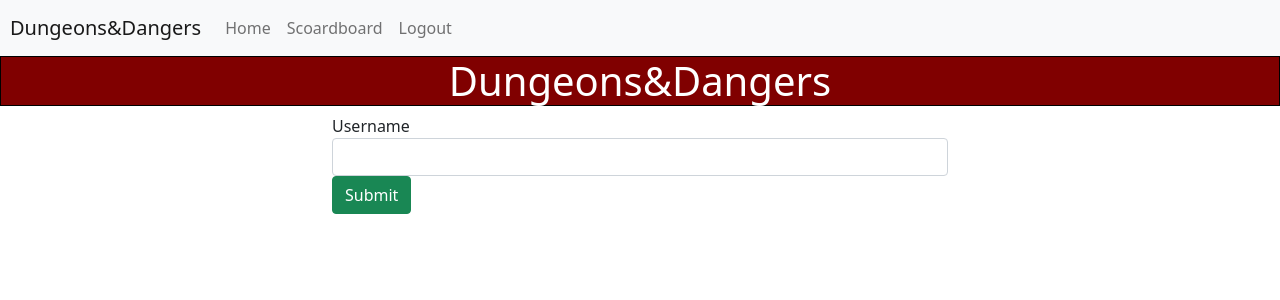
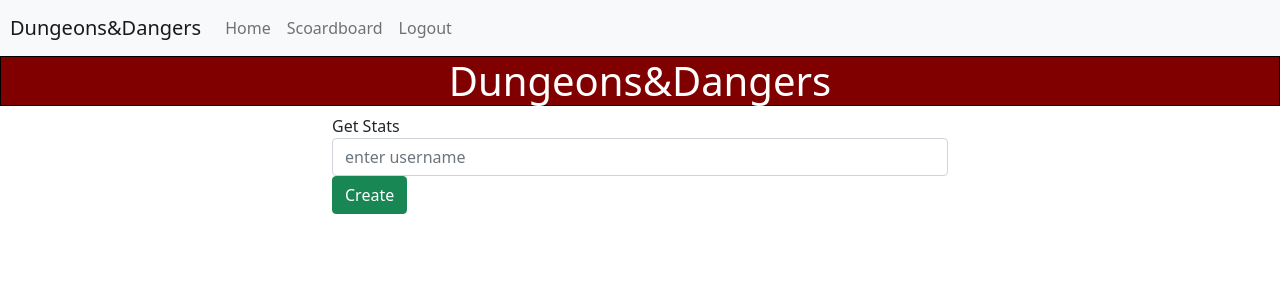
Before and after one commit to 211206NET/Team-Beholder-P2-Front, an Angular app in the folder AngularDD/DDAng/: page /home in a window 1280 px wide. Shown: the top 300 px of the page. Built offline with nearby package versions, Linux system fonts and the light colour scheme.

Commit message:
added ngform

```diff
--- /dev/null
+++ b/AngularDD/DDAng/src/app/Models/userGameInfo.ts
@@ -0,0 +1,4 @@
+export type userGameInfo = {
+
+
+}
--- a/AngularDD/DDAng/src/app/Services/dd-api.service.ts
+++ b/AngularDD/DDAng/src/app/Services/dd-api.service.ts
@@ -13,4 +13,12 @@ export class DdApiService {
   {
     return firstValueFrom(this.http.get<Scoreboard[]>("http://ddrwebapi-prod.us-west-2.elasticbeanstalk.com/api/scoreboard"))
   }
+
+  getUserByUsername(id : string) :Promise<any>
+  {
+    console.log(id);
+    return firstValueFrom(this.http.get<any>(`http://ddrwebapi-prod.us-west-2.elasticbeanstalk.com/api/scoreboard/${id}`))
+  }
+
+
 }
--- a/AngularDD/DDAng/src/app/home-page/home-page.component.css
+++ b/AngularDD/DDAng/src/app/home-page/home-page.component.css
@@ -6,3 +6,7 @@ h1
     border: 1px solid black;
 
 }
+
+.search{
+    text-align: center;
+}
--- a/AngularDD/DDAng/src/app/home-page/home-page.component.html
+++ b/AngularDD/DDAng/src/app/home-page/home-page.component.html
@@ -4,12 +4,11 @@
 <div class="container col-md-6">
     <form (ngSubmit)="proccessForm(userForm)" #userForm="ngForm">
         <div class="form-group">
-            <label for="username">Username</label>
-            <input class="form-control" type="text" id="username" name="username">
+            <label for="username">Get Stats</label>
+            <input class="form-control" type="text" id="username" name="username" [placeholder]="placeholder.username" ngModel >
         </div>
         <div class="form-group">
-            <button class="btn btn-success" >Submit</button>
-            <!-- (click)="proccessForm()" -->
+            <input type="submit" value="Create" class="btn btn-success">
         </div>
     </form>
 </div>
--- a/AngularDD/DDAng/src/app/home-page/home-page.component.ts
+++ b/AngularDD/DDAng/src/app/home-page/home-page.component.ts
@@ -1,5 +1,6 @@
 import { Component, OnInit } from '@angular/core';
 import { NgForm } from '@angular/forms';
+import { DdApiService } from '../Services/dd-api.service';
 
 @Component({
   selector: 'app-home-page',
@@ -8,12 +9,18 @@ import { NgForm } from '@angular/forms';
 })
 export class HomePageComponent implements OnInit {
 
-  constructor() { }
+  placeholder={
+    username:'enter username'
+  }
+  constructor(private _apiService : DdApiService) { }
 
   proccessForm(userForm:NgForm)
   {
     console.log('form has been submitted')
+    console.log(userForm.value);
+    this._apiService.getUserByUsername(userForm.value)
   }
+
 
   ngOnInit(): void {
   }
```
